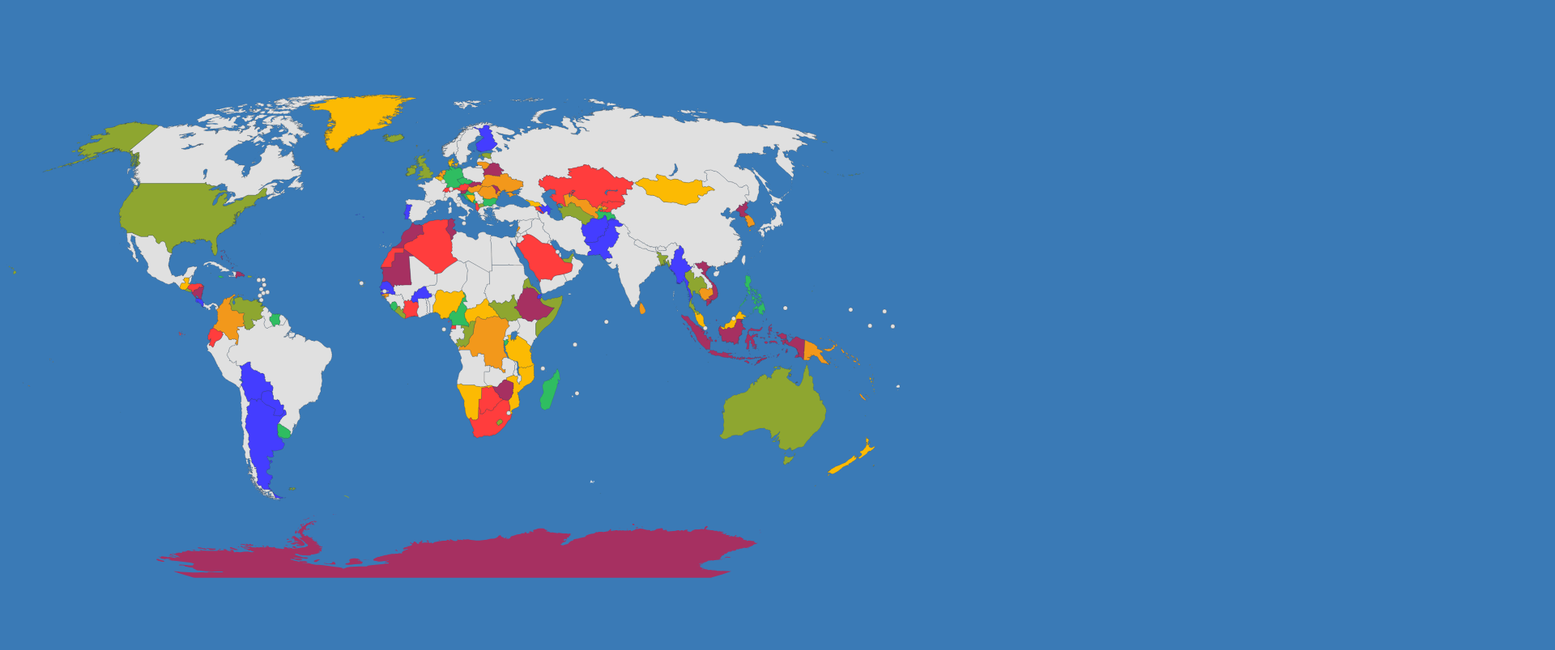
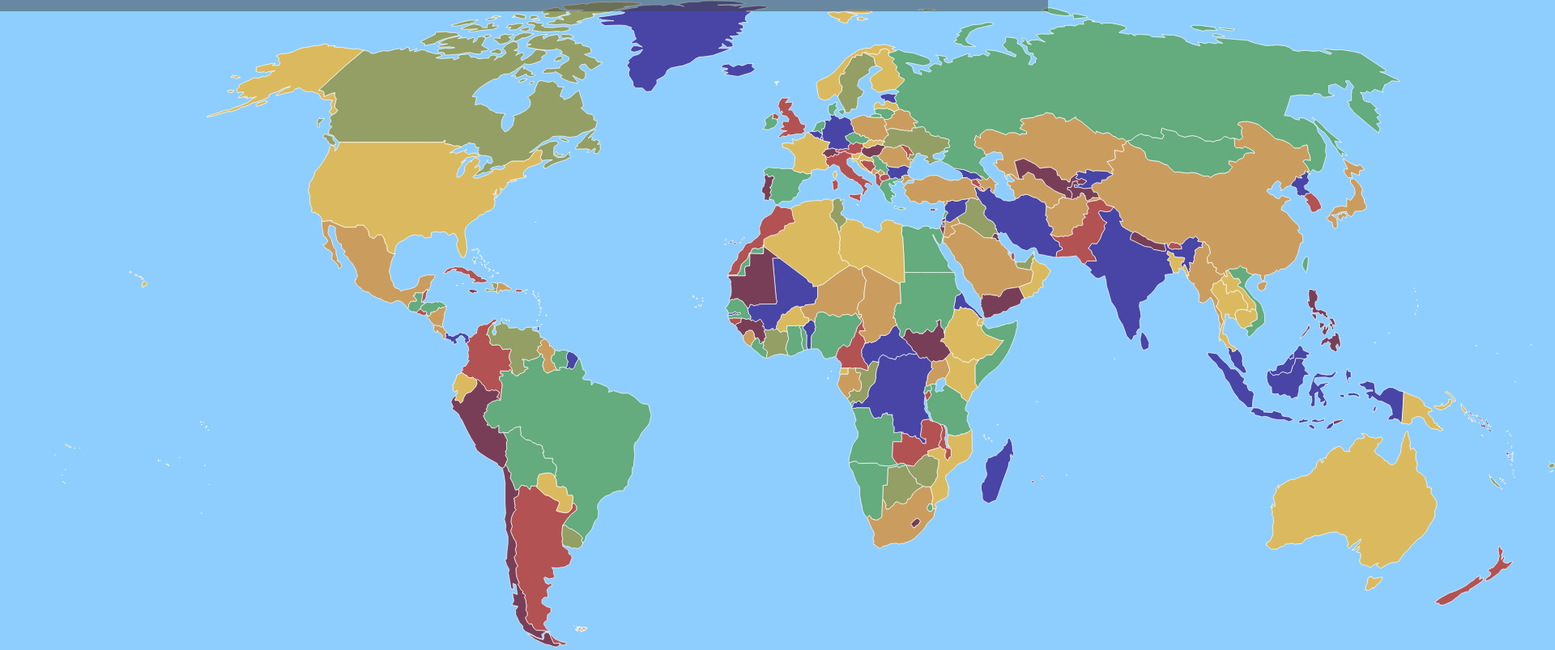
Before and after one commit to BlueberryTech123/music-thing, a plain HTML site: page index.html in a window 1280 px wide. Shown: the top 803 px of the page at 81% size, 1920 px wide, since content can reach past the window. Drawn offline with Linux system fonts and the light colour scheme.

Commit message:
heheheheheheh

```diff
--- a/index.html
+++ b/index.html
@@ -10,7 +10,9 @@
     <link rel="stylesheet" href="style.css">
     <script src="script.js"></script>
 </head>
-<body onload="loadMap()">
+<body onload="loadMap(); tooltip = document.querySelector('#country');">
     <div id="map"></div>
+    <div id="country"></div>
+    <div id="player"></div>
 </body>
 </html>
--- a/script.js
+++ b/script.js
@@ -1,40 +1,56 @@
 let colors = ["#fcba03", "#ff3d3d", "#443dff", "#2fbd61", "#f2981b", "#8ea630", "#a63061"];
+let hoveredCountry = "";
+let tooltip;
 
+window.onerror = (event, source, lineno, colno, error) => {
+    alert(event);
+}
 
 function colorFromString(str) {
-    return colorFromIndex(str.charCodeAt(0) + str.charCodeAt(colors.length - 1));
+    let index = 0;
+
+    for (let i = 0; i < str.length; i++) {
+        index += str.charCodeAt(i);
+    }
+
+    return colorFromIndex(index);
 }
 function colorFromIndex(index) {
     return colors[index % colors.length];
 }
 
 function setColor(element, color) {
-    element.style.stroke = "#333";
     element.style.fill = color;
 }
 
 function loadMap() {
-    fetch("BlankMap-World-Sovereign_Nations.svg").then(async function(res) {
+    fetch("world.svg").then(async function(res) {
         document.getElementById("map").innerHTML = await res.text();
 
-        document.querySelectorAll("path").forEach((element) => {
-            const name = element.querySelector("title");
-            if (!name) return;
-            const color = colorFromString(name.innerHTML);
+        document.querySelectorAll("#map path").forEach((element) => {
+            // let name = element.getAttribute("name") || element.classList[0];
+            // let name = element.classList[0] || element.getAttribute("name");
+            let className = "";
+            element.classList.forEach((kys) => {
+                className += `${kys} `;
+            });
+            let name = element.getAttribute("name") || className;
+            if (name == className) {
+                element.setAttribute("name", name);
+            }
+            element.onmouseover = () => {tooltip.innerHTML = name;};
+            element.onmouseleave = () => {tooltip.innerHTML = "Hover over a country";};
+            element.classList.add("country");
+
+            // alert(`lust: ${element.classList[0]}\nname: ${element.getAttribute('name')}\nactual name: ${name}`);
+            // throw new Error("killys");
+            // alert(name);
+
+            const color = colorFromString(name);
 
             setColor(element, color);
         });
-
-        document.querySelectorAll("g").forEach((element) => {
-            const name = element.querySelector("title");
-            if (!name) return;
-            const color = colorFromString(name.innerHTML);
-
-            setColor(element, color);
-
-            element.querySelectorAll("path").forEach((element2) => {
-                setColor(element2, color);
-            });
-        });
+    }).catch((event) => {
+        alert(event);
     });
 }
--- a/style.css
+++ b/style.css
@@ -1,5 +1,6 @@
 body {
-    background: #3a7ab6;
+    background: #8eceff;
+    margin: 0px;
 }
 #map {
     height: 100vh;
@@ -7,7 +8,21 @@ body {
 #map svg {
     height: 100%;
 }
-g:hover {
-    filter: brightness(120%);
+#country {
+    background: rgba(69, 69, 69, 0.5);
+    color: #fff;
+    position: fixed;
+    padding: 7px;
+    top: 0px;
+    width: 100vw;
+}
+path {
+    filter: saturate(50%);
+    -webkit-filter: saturate(50%);
+}
+path:hover {
     cursor: pointer;
+
+    filter: saturate(100%);
+    -webkit-filter: saturate(100%);
 }
```
Also changed, not shown: world.svg (added).
